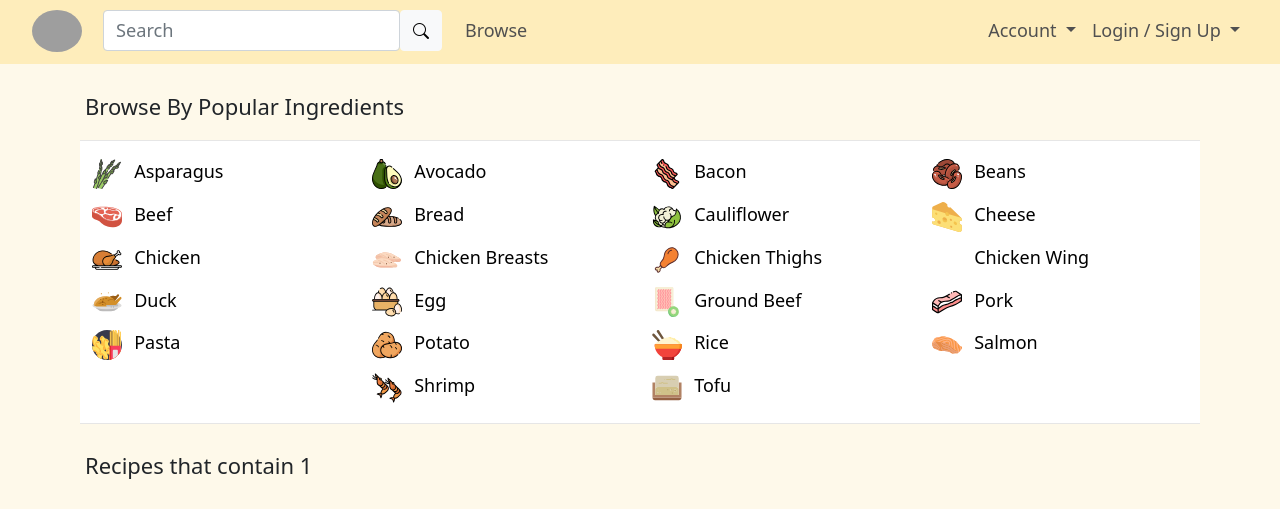
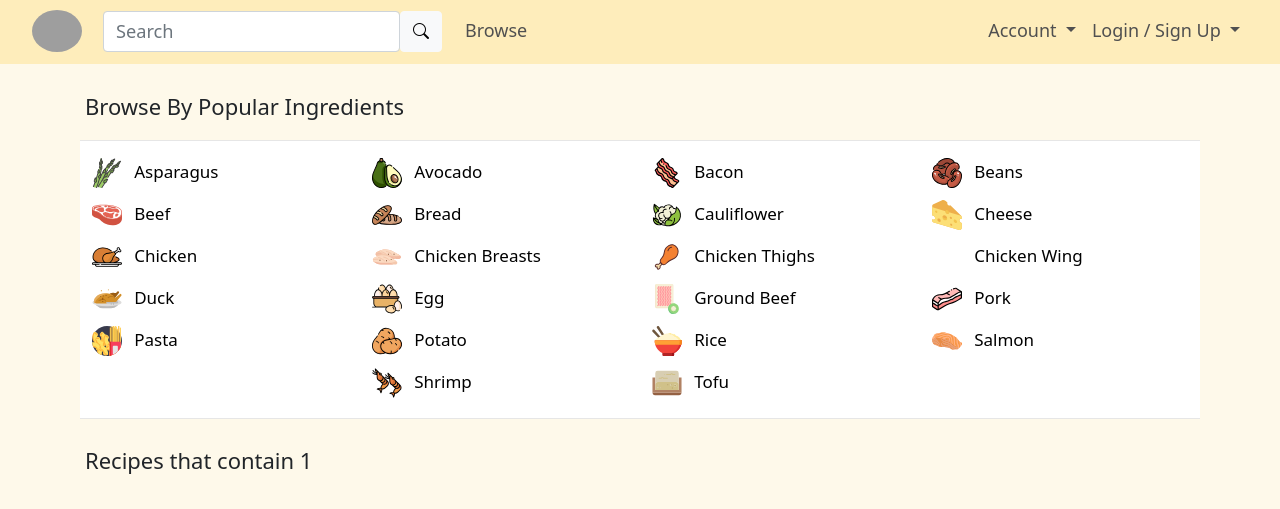
Before and after one commit to xena718/recipe_app_dev, a Flask app: page /ingredients/1 in a window 1280 px wide. Shown: the top 509 px of the page. Run offline with Flask 2, Linux system fonts and the light colour scheme; data that the repository does not hold is empty; grey boxes are pictures that could not be loaded.

Commit message:
update api call

```diff
--- a/static/css/recipe_app.css
+++ b/static/css/recipe_app.css
@@ -96,7 +96,7 @@
     color:rgba(80,80,80);
 }
 .search-form-div{
-    margin-top:13px;
+    margin-top:14.5px;
     margin-right:15px;
     margin-left:5px;
 }
@@ -621,7 +621,7 @@
     padding-bottom: 5px;
     font-weight: 500;
     margin-left:40px;
-    font-size:16px;
+    font-size:16.5px;
 }
 
 #servings-size-input{
@@ -735,7 +735,8 @@
 .ingredient-name-span{
     margin-left:8px;
     color:black;
-    font-size:18px;
+    font-size:17px;
+    font-weight:500;
 
 }
 
```
